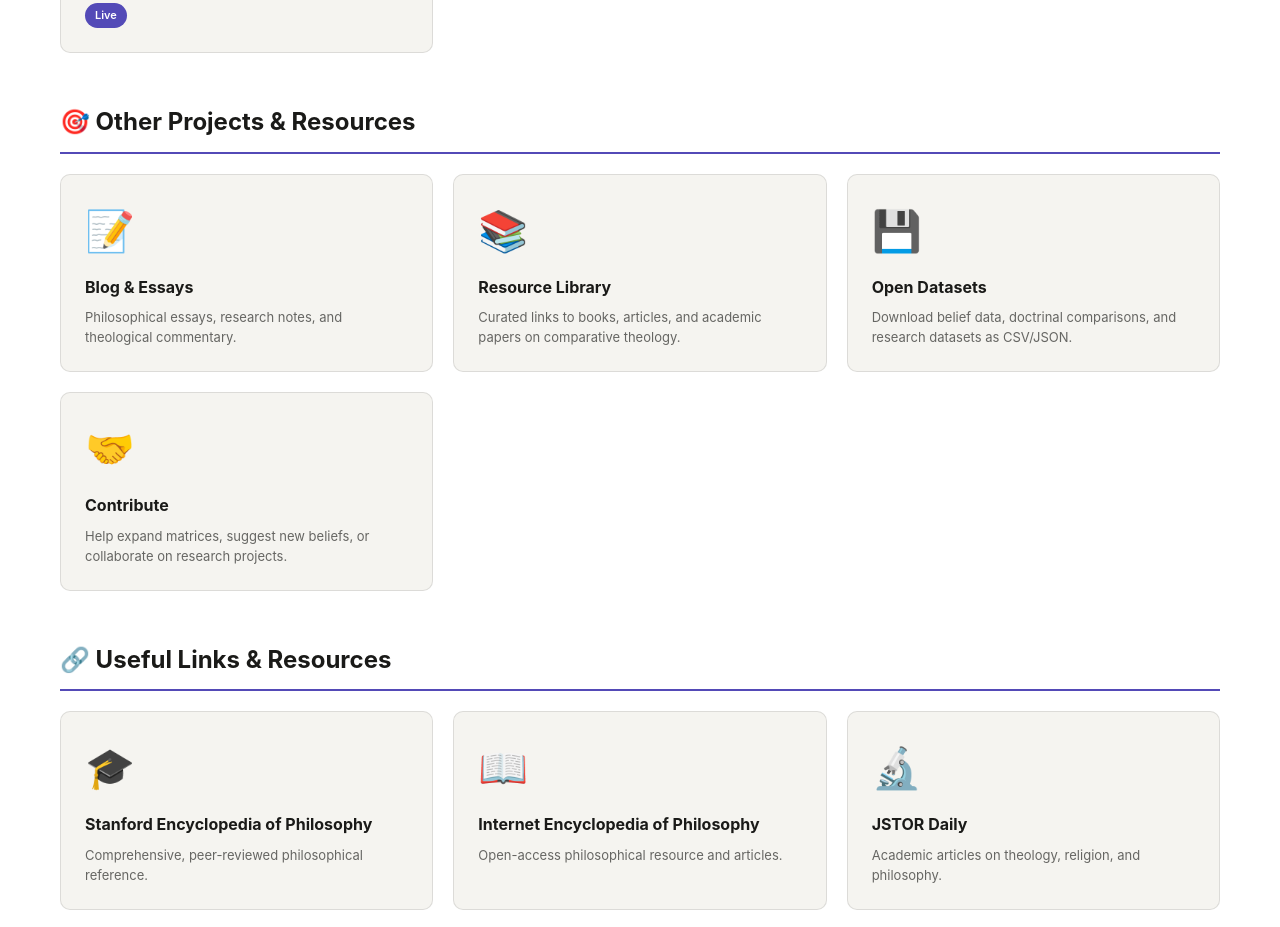
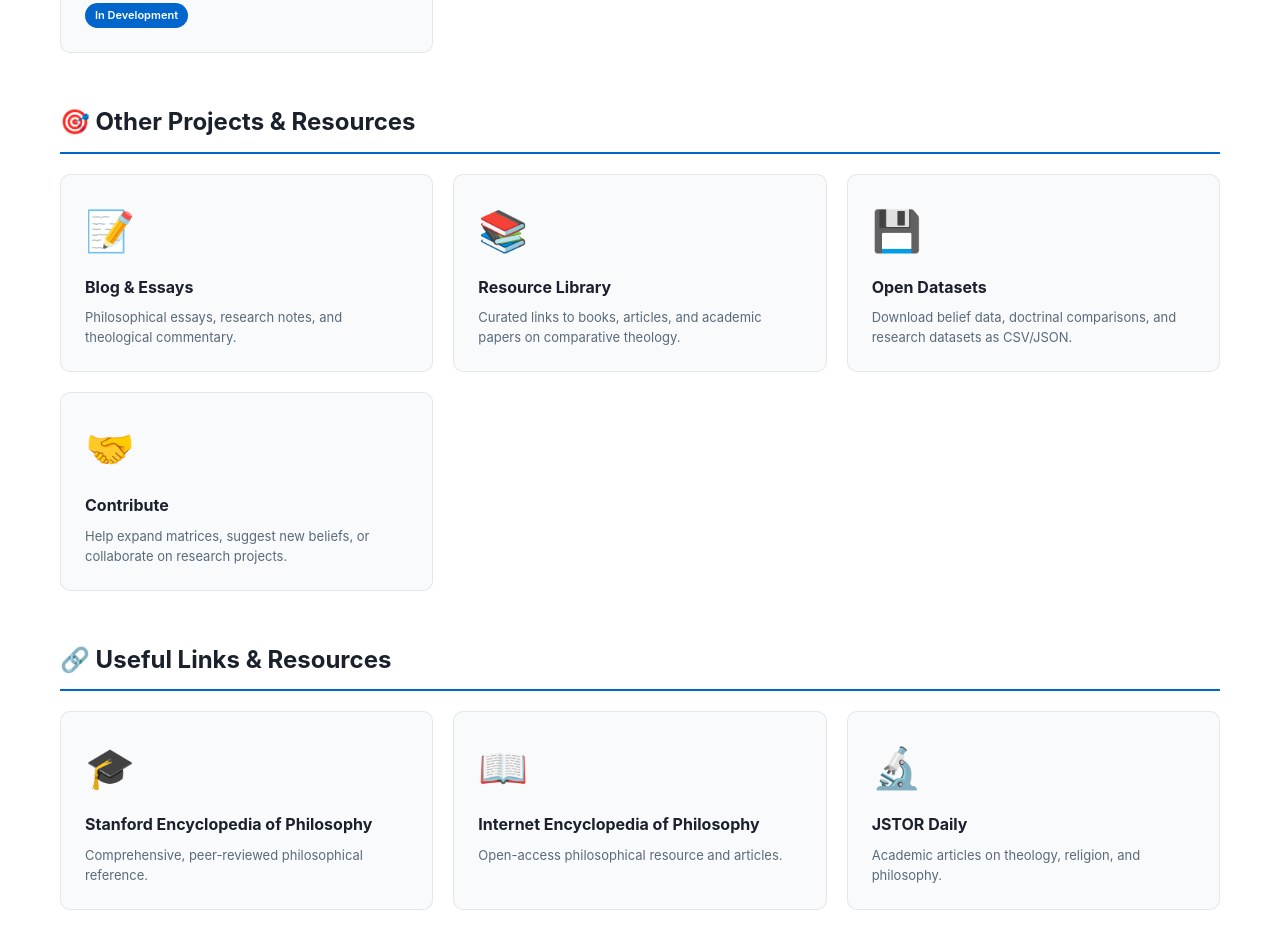
Before and after one commit to DrEagleTalon/comparative-theology-matrix, a plain HTML site: page index.html in a window 1280 px wide. Shown: the part 1419-2346 px from the top of the page. Drawn offline with Linux system fonts and the light colour scheme.

Commit message:
Update theme colors and replace placeholder links
Refresh color variables for light and dark modes and update the header gradient for a new blue-accent visual theme. Replace placeholder social links and project/resource placeholders with real URLs (GitHub, X, LinkedIn, email, YouTube, blog, datasets, contribute, Stanford/IEP/JSTOR links). Also change the Matrix Template Generator card tag from "Live" to "In Development" and update the footer source link to the repo.

```diff
--- a/index.html
+++ b/index.html
@@ -10,24 +10,24 @@
 
   :root {
     --bg: #ffffff;
-    --bg-secondary: #f5f4f0;
-    --text: #1a1a18;
-    --text-muted: #666663;
-    --border: rgba(0, 0, 0, 0.1);
-    --accent: #534AB7;
-    --accent-hover: #6b5cc9;
+    --bg-secondary: #f8fafb;
+    --text: #1a202c;
+    --text-muted: #5a6a7a;
+    --border: rgba(0, 0, 0, 0.08);
+    --accent: #0066cc;
+    --accent-hover: #0052a3;
     --radius: 10px;
   }
 
   @media (prefers-color-scheme: dark) {
     :root {
-      --bg: #1c1c1a;
-      --bg-secondary: #252523;
-      --text: #f0efe8;
-      --text-muted: #999996;
+      --bg: #0f172a;
+      --bg-secondary: #1e293b;
+      --text: #e8f0f8;
+      --text-muted: #94a3b8;
       --border: rgba(255, 255, 255, 0.1);
-      --accent: #6b5cc9;
-      --accent-hover: #7d6dd5;
+      --accent: #3b82f6;
+      --accent-hover: #60a5fa;
     }
   }
 
@@ -40,7 +40,7 @@
 
   /* Header & Navigation */
   header {
-    background: linear-gradient(135deg, var(--accent) 0%, #185FA5 100%);
+    background: linear-gradient(135deg, #0066cc 0%, #0052a3 100%);
     color: white;
     padding: 40px 20px;
     text-align: center;
@@ -317,11 +317,11 @@
     <div style="text-align: center; margin-top: 24px;">
       <p style="margin-bottom: 16px; font-weight: 600;">Connect with me</p>
       <div class="social-links">
-        <a href="[PLACEHOLDER_GITHUB]" class="social-link" title="GitHub" class="placeholder-link">🐙</a>
-        <a href="[PLACEHOLDER_TWITTER]" class="social-link" title="Twitter / X" class="placeholder-link">𝕏</a>
-        <a href="[PLACEHOLDER_LINKEDIN]" class="social-link" title="LinkedIn" class="placeholder-link">💼</a>
-        <a href="[PLACEHOLDER_EMAIL]" class="social-link" title="Email" class="placeholder-link">✉️</a>
-        <a href="[PLACEHOLDER_YOUTUBE]" class="social-link" title="YouTube" class="placeholder-link">▶️</a>
+        <a href="https://github.com/DrEagleTalon" class="social-link" title="GitHub">🐙</a>
+        <a href="https://x.com/DrEagleTalon" class="social-link" title="Twitter / X">𝕏</a>
+        <a href="https://linkedin.com/in/TalanS" class="social-link" title="LinkedIn">💼</a>
+        <a href="mailto:dreagletalon@protonmail.com" class="social-link" title="Email">✉️</a>
+        <a href="https://www.youtube.com/@DrEagleTalon" class="social-link" title="YouTube">▶️</a>
       </div>
     </div>
   </section>
@@ -355,7 +355,7 @@
         <div class="card-icon">📊</div>
         <div class="card-title">Matrix Template Generator</div>
         <div class="card-description">Create your own comparative matrices using our standardized template.</div>
-        <div class="tag">Live</div>
+        <div class="tag">In Development</div>
       </a>
     </div>
   </section>
@@ -364,7 +364,7 @@
   <section class="section">
     <h2 class="section-title">🎯 Other Projects & Resources</h2>
     <div class="grid">
-      <a href="[PLACEHOLDER_BLOG]" class="card">
+      <a href="https://substack.com/@heartlandyusuf" class="card">
         <div class="card-icon">📝</div>
         <div class="card-title">Blog & Essays</div>
         <div class="card-description">Philosophical essays, research notes, and theological commentary.</div>
@@ -376,13 +376,13 @@
         <div class="card-description">Curated links to books, articles, and academic papers on comparative theology.</div>
       </a>
 
-      <a href="[PLACEHOLDER_DATASETS]" class="card">
+      <a href="https://github.com/DrEagleTalon/comparative-theology-matrix/tree/dev/datasets" class="card">
         <div class="card-icon">💾</div>
         <div class="card-title">Open Datasets</div>
         <div class="card-description">Download belief data, doctrinal comparisons, and research datasets as CSV/JSON.</div>
       </a>
 
-      <a href="[PLACEHOLDER_CONTRIBUTE]" class="card">
+      <a href="https://github.com/DrEagleTalon/comparative-theology-matrix" class="card">
         <div class="card-icon">🤝</div>
         <div class="card-title">Contribute</div>
         <div class="card-description">Help expand matrices, suggest new beliefs, or collaborate on research projects.</div>
@@ -394,19 +394,19 @@
   <section class="section">
     <h2 class="section-title">🔗 Useful Links & Resources</h2>
     <div class="grid">
-      <a href="[PLACEHOLDER_STANFORD_PHILOSOPHY]" class="card">
+      <a href="https://plato.stanford.edu" class="card">
         <div class="card-icon">🎓</div>
         <div class="card-title">Stanford Encyclopedia of Philosophy</div>
         <div class="card-description">Comprehensive, peer-reviewed philosophical reference.</div>
       </a>
 
-      <a href="[PLACEHOLDER_INTERNET_ENCYCLOPEDIA_PHILOSOPHY]" class="card">
+      <a href="https://iep.utm.edu" class="card">
         <div class="card-icon">📖</div>
         <div class="card-title">Internet Encyclopedia of Philosophy</div>
         <div class="card-description">Open-access philosophical resource and articles.</div>
       </a>
 
-      <a href="[PLACEHOLDER_JSTOR]" class="card">
+      <a href="https://daily.jstor.org" class="card">
         <div class="card-icon">🔬</div>
         <div class="card-title">JSTOR Daily</div>
         <div class="card-description">Academic articles on theology, religion, and philosophy.</div>
@@ -423,7 +423,7 @@
 </div>
 
 <footer>
-  <p>&copy; 2026 DrEagleTalon. All matrices and tools are open-source and available under the MIT License. | <a href="[PLACEHOLDER_REPO]" class="placeholder-link">View Source Code</a></p>
+  <p>&copy; 2026 DrEagleTalon. All matrices and tools are open-source and available under the MIT License. | <a href="https://github.com/DrEagleTalon/comparative-theology-matrix">View Source Code</a></p>
 </footer>
 
 </body>
```
